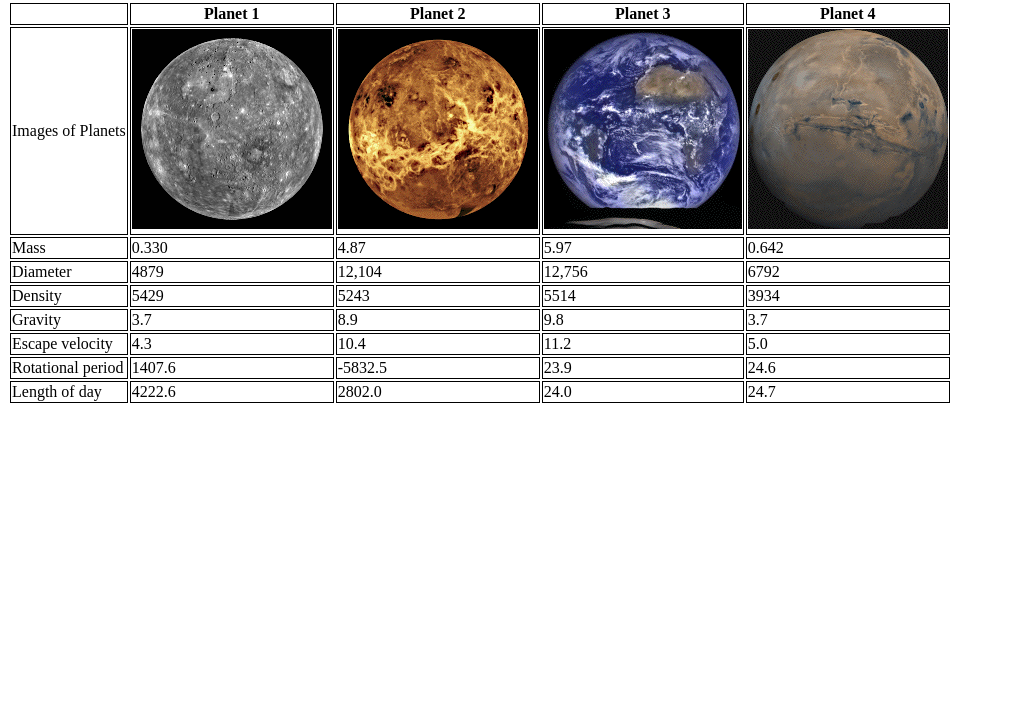
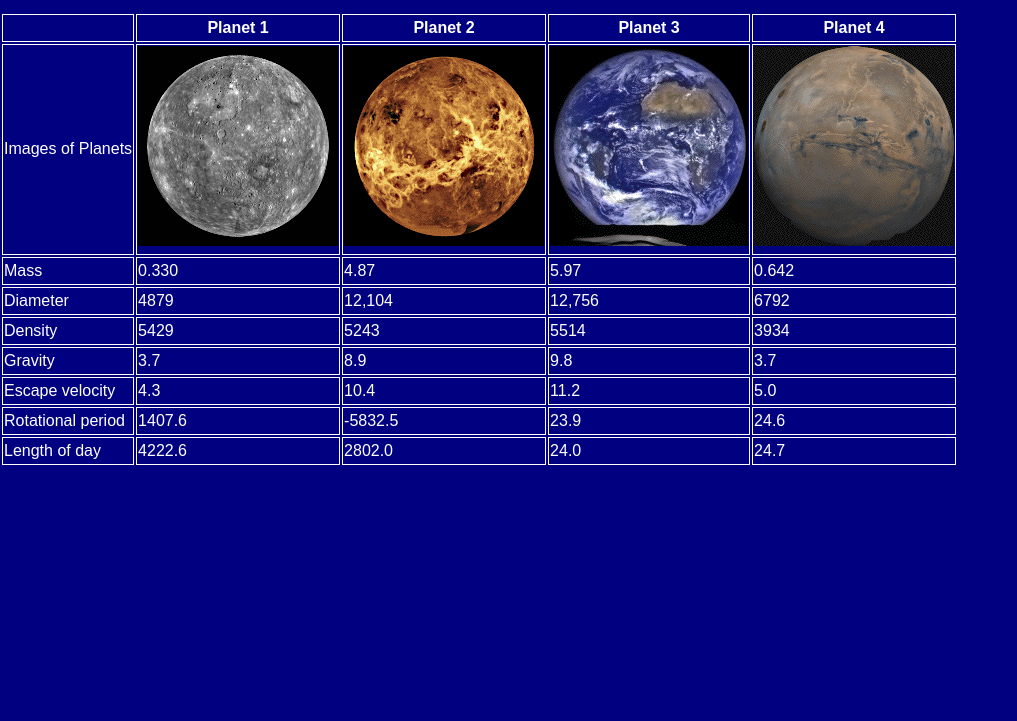
Before and after one commit to SamruddhiKakade/ITMD_361_Lab_6, a plain HTML site: page index.html in a window 1280 px wide. Shown: the part 79-800 px from the top of the page, without its empty margins (0-1017 px from the left). Drawn offline with Linux system fonts and the light colour scheme.

Commit message:
basic background and text color

```diff
--- a/css/style.css
+++ b/css/style.css
@@ -1,3 +1,13 @@
 td, th {
 	border: 1px solid;
   }
+
+body {
+  font-family: 'Arial';
+  background-color: #000080;
+  color: #FFFFFF;
+  margin: 0;
+  padding: 0;
+  font-size: 16px;
+  line-height: 1.5;
+}
```
